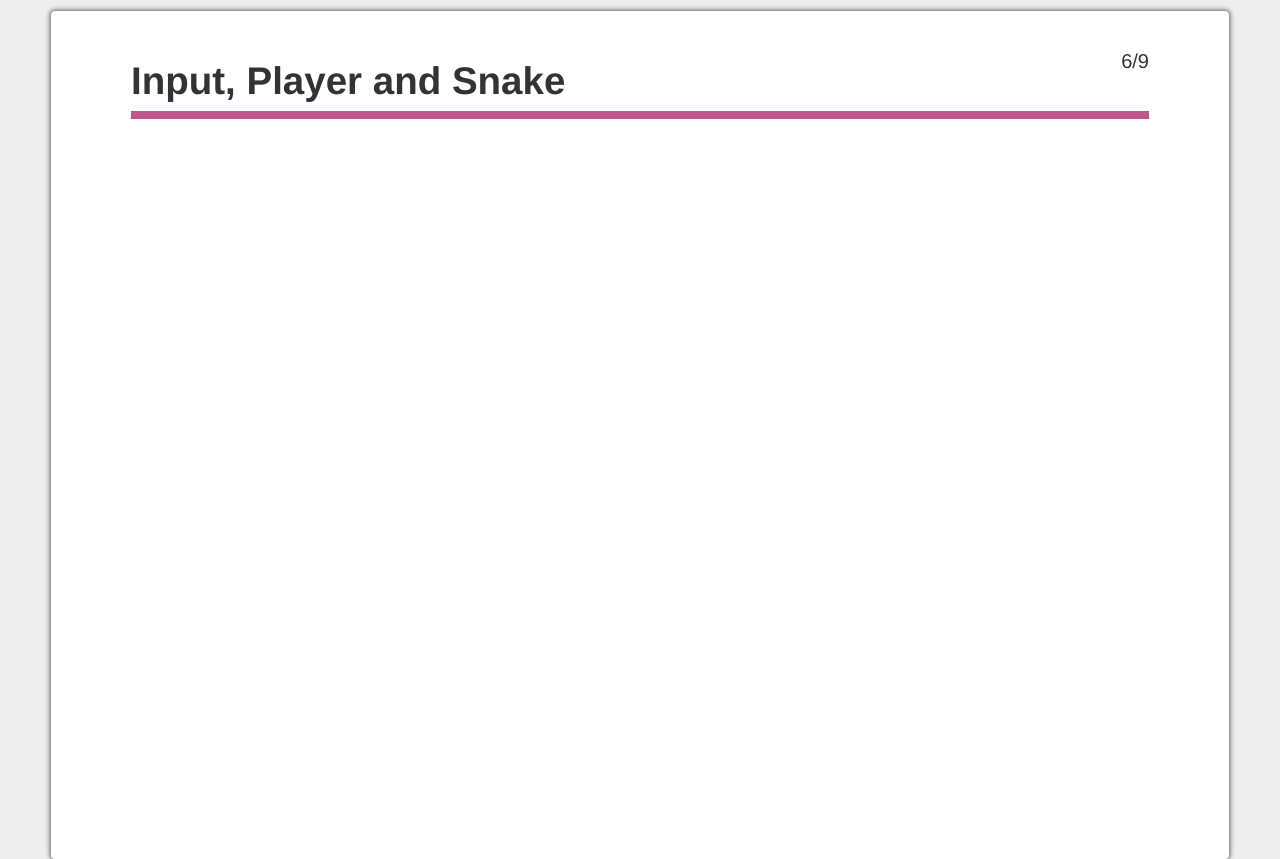
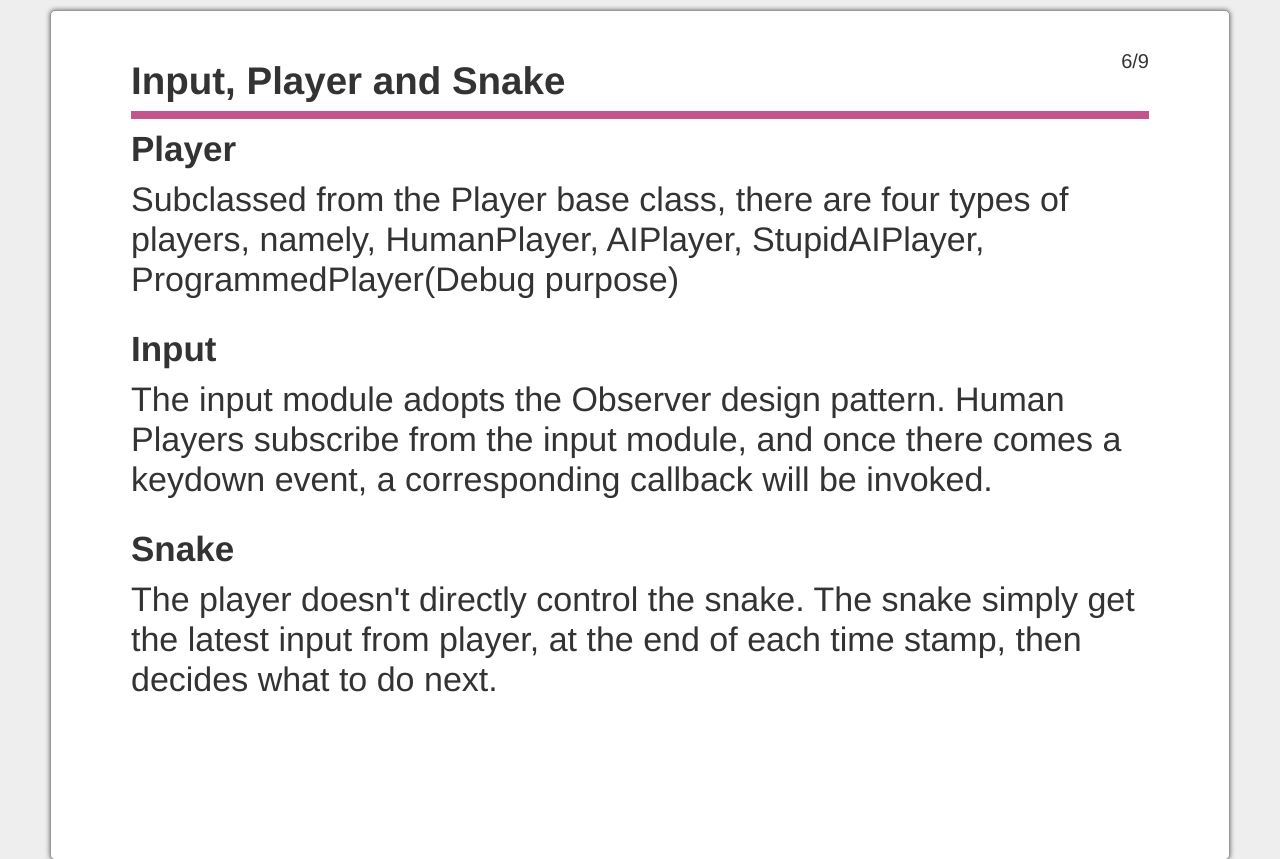
Before and after one commit to Richie12138/sys-analysis, a plain HTML site: page docs/draft.html in a window 1280 px wide. Shown: the part 4360-5219 px from the top of the page. Drawn offline with Linux system fonts and the light colour scheme.

Commit message:
draft update

```diff
--- a/docs/draft.html
+++ b/docs/draft.html
@@ -107,6 +107,24 @@
             <h1>
             Input, Player and Snake
             </h1>
+            <h3>
+            Player
+            </h3>
+            <p>
+            Subclassed from the Player base class, there are four types of players, namely, HumanPlayer, AIPlayer, StupidAIPlayer, ProgrammedPlayer(Debug purpose)
+            </p>
+            <h3>
+            Input
+            </h3>
+            <p>
+            The input module adopts the Observer design pattern. Human Players subscribe from the input module, and once there comes a keydown event, a corresponding callback will be invoked.
+            </p>
+            <h3>
+            Snake
+            </h3>
+            <p>
+            The player doesn't directly control the snake. The snake simply get the latest input from player, at the end of each time stamp, then decides what to do next.
+            </p>
         </div>
         <div class="page">
             <h1>
@@ -162,7 +180,7 @@ imageFactory.get("grid-food")
             Show Time
             </h1>
             <h3>
-            Thanks everyone in advance
+            Thanks everyone in advance!
             </h3>
         </div>
     </body>
```
Also changed, not shown: 1 other file.
